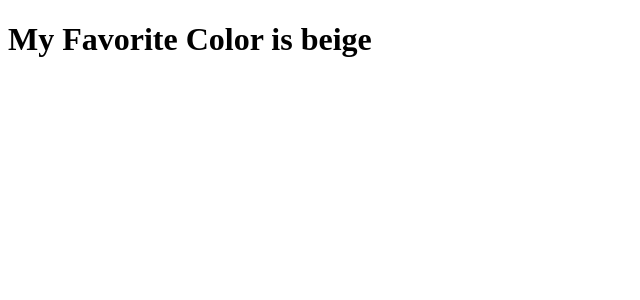
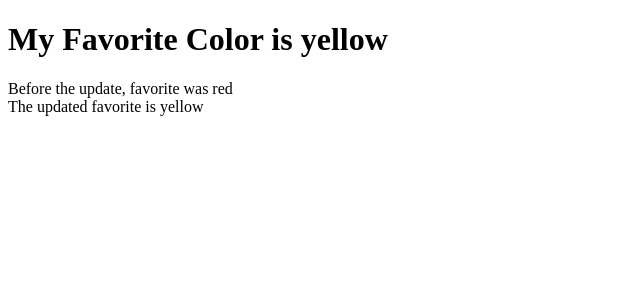
Before and after one commit to joshah-moors/jwt-frontend-react, a React (Create React App) app: page / in a window 1280 px wide. Shown: the top 300 px of the page, without its empty margins (0-640 px from the left). Built offline with nearby package versions, Linux system fonts and the light colour scheme.

Commit message:
Lifecycle Methods: Updating

```diff
--- a/src/App.js
+++ b/src/App.js
@@ -29,23 +29,74 @@ class Car extends React.Component {
     );
   }
 }
+/*
+Mounting methods:
+    • constructor()
+    • getDerivedStateFromProps()
+    • render()
+    • componentDidMount()
+*/
 
+//class Header extends React.Component {
+//  constructor(props) {
+//    super(props);
+//    this.state = {favoritecolor: "red"};
+//  }
+//  //static getDerivedStateFromProps(props, state) {
+//  //  return {favoritecolor: props.favcol };
+//  //}
+//  componentDidMount() {
+//    setTimeout(() => {
+//      this.setState({favoritecolor: "beige"})
+//    }, 1000)
+//  }
+//  render() {
+//    return (
+//      <h1>My Favorite Color is {this.state.favoritecolor}</h1>
+//    );
+//  }
+//}
+
+/*
+Updating Methods:
+    • getDerivedStateFromProps()
+    • shouldComponentUpdate()
+    • render()
+    • getSnapshotBeforeUpdate()
+    • componentDidUpdate()
+*/
 class Header extends React.Component {
   constructor(props) {
     super(props);
     this.state = {favoritecolor: "red"};
   }
   //static getDerivedStateFromProps(props, state) {
-  //  return {favoritecolor: props.favcol };
+  //  return {favoritecolor: props.favcol};
+  //}
+  //shouldComponentUpdate() {
+  //  return true;
+  //}
+  //changeColor = () => {
+  //  this.setState({favoritecolor: "blue"});
   //}
   componentDidMount() {
     setTimeout(() => {
-      this.setState({favoritecolor: "beige"})
+      this.setState({favoritecolor: "yellow"})
     }, 1000)
+  }
+  getSnapshotBeforeUpdate(prevProps, prevState) {
+    document.getElementById("div1").innerHTML = "Before the update, favorite was " + prevState.favoritecolor;
+  }
+  componentDidUpdate() {
+    document.getElementById("div2").innerHTML = "The updated favorite is " + this.state.favoritecolor;
   }
   render() {
     return (
-      <h1>My Favorite Color is {this.state.favoritecolor}</h1>
+      <div>
+        <h1>My Favorite Color is {this.state.favoritecolor}</h1>
+        <div id="div1"></div>
+        <div id="div2"></div>
+      </div>
     );
   }
 }
--- a/src/index.js
+++ b/src/index.js
@@ -4,4 +4,4 @@ import Header from './App.js';
 
 //const myelement = <Car brand="Ford" />;
 
-ReactDOM.render(<Header favcol="orange"/>, document.getElementById('root'));
+ReactDOM.render(<Header favcol="grey"/>, document.getElementById('root'));
```
